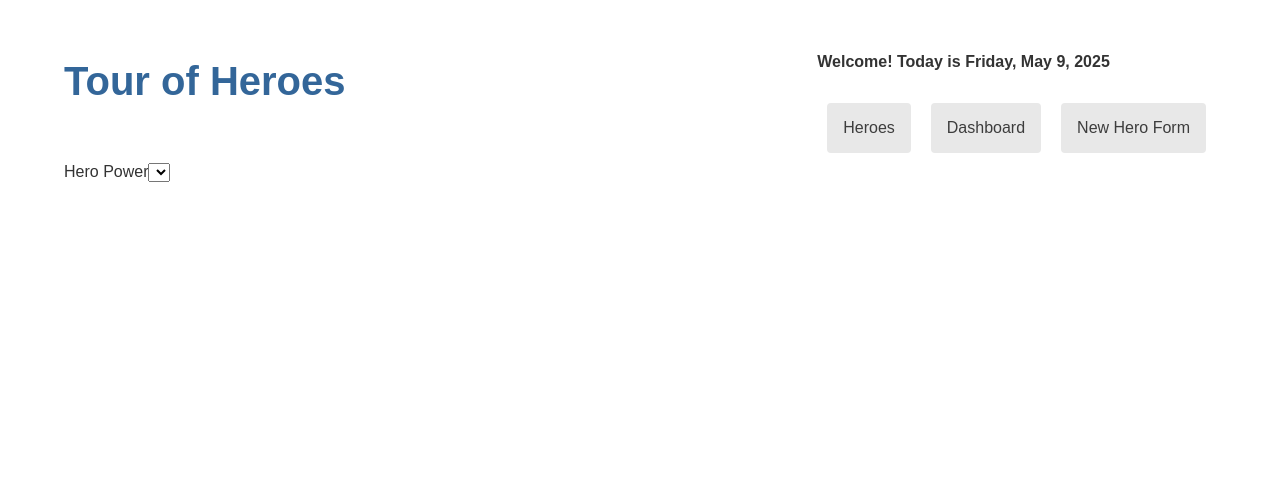
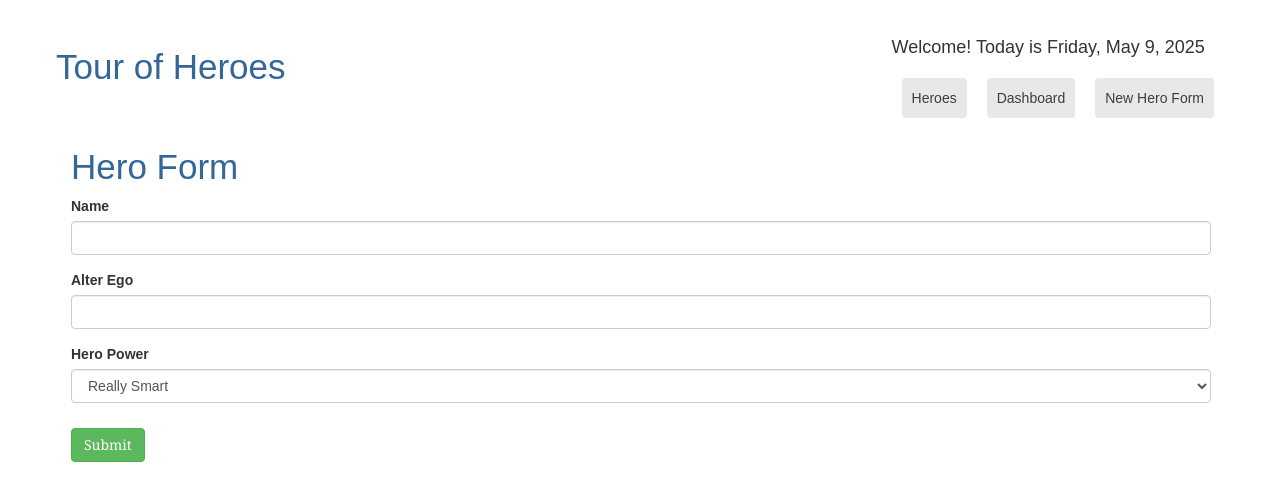
Before and after one commit to rafia-farooq/tour-of-heroes, an Angular app: page /form in a window 1280 px wide. Shown: the top 500 px of the page. Built offline with nearby package versions, Linux system fonts and the light colour scheme.

Commit message:
add form fields

```diff
--- a/src/app/hero-form/hero-form.component.html
+++ b/src/app/hero-form/hero-form.component.html
@@ -1,6 +1,24 @@
-<div class="form-group">
-  <label for="power">Hero Power</label>
-  <select class="form-control" id="power" required>
-    <!-- <option *ngFor="let pow of powers" [value]="pow">{{pow}}</option> -->
-  </select>
+<div class="container">
+    <h1>Hero Form</h1>
+    <form>
+      <div class="form-group">
+        <label for="name">Name</label>
+        <input type="text" class="form-control" id="name" required>
+      </div>
+
+      <div class="form-group">
+        <label for="alterEgo">Alter Ego</label>
+        <input type="text" class="form-control" id="alterEgo">
+      </div>
+
+      <div class="form-group">
+        <label for="power">Hero Power</label>
+        <select class="form-control" id="power" required>
+          <option *ngFor="let pow of powers" [value]="pow">{{pow}}</option>
+        </select>
+      </div>
+
+      <button type="submit" class="btn btn-success">Submit</button>
+
+    </form>
 </div>
--- a/src/app/hero-form/hero-form.component.ts
+++ b/src/app/hero-form/hero-form.component.ts
@@ -1,12 +1,24 @@
 import { Component } from '@angular/core';
 import { CommonModule } from '@angular/common';
+import { HeroClass } from '../hero';
+import { FormsModule } from '@angular/forms';
 
 @Component({
   selector: 'app-hero-form',
-  imports: [ CommonModule],
+  imports: [ CommonModule, FormsModule ],
   templateUrl: './hero-form.component.html',
   styleUrl: './hero-form.component.css'
 })
 export class HeroFormComponent {
+  powers = ['Really Smart', 'Super Flexible',
+            'Super Hot', 'Weather Changer'];
 
+  model = new HeroClass(25, 'Dr. IQ', this.powers[0], 'Chuck Overstreet');
+
+  submitted = false;
+
+  onSubmit() {
+    this.submitted = true;
+    console.log(`New Hero added`)
+  }
 }
--- a/src/styles.css
+++ b/src/styles.css
@@ -1,5 +1,5 @@
 /* Bootstrap */
-/* @import url('https://unpkg.com/bootstrap@3.3.7/dist/css/bootstrap.min.css'); */
+@import url('https://unpkg.com/bootstrap@3.3.7/dist/css/bootstrap.min.css');
 
 /* Application-wide Styles */
 h1 {
```
Also changed, not shown: 1 other file (tests, documents, lock files or other folders).
